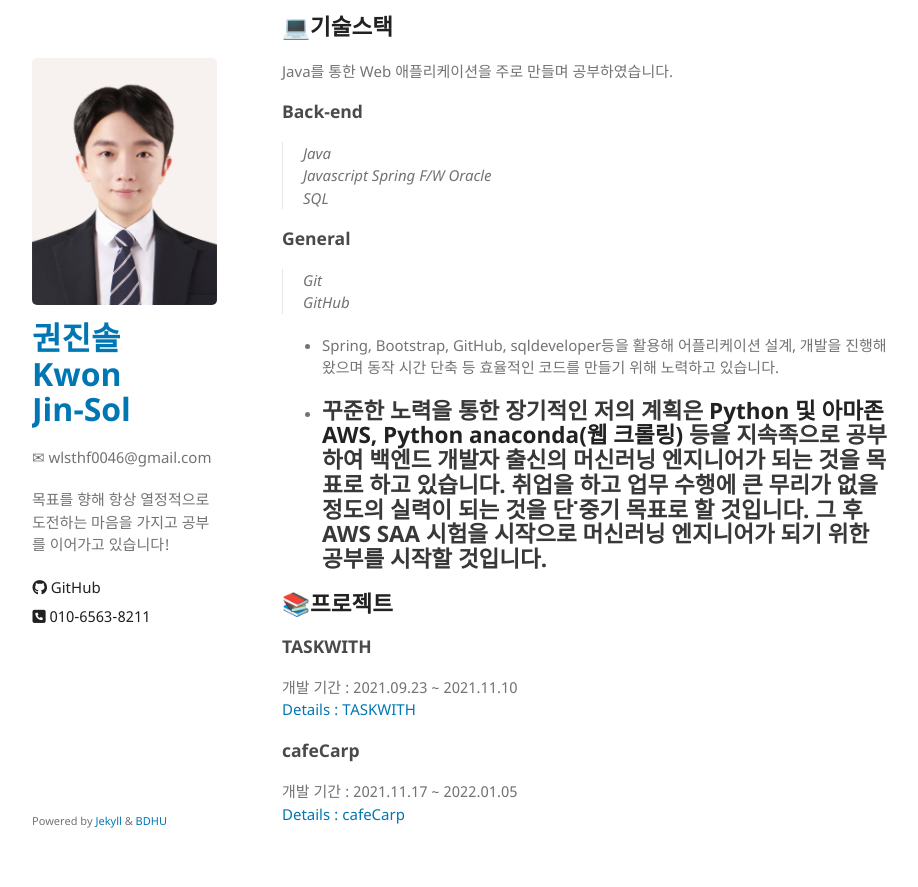
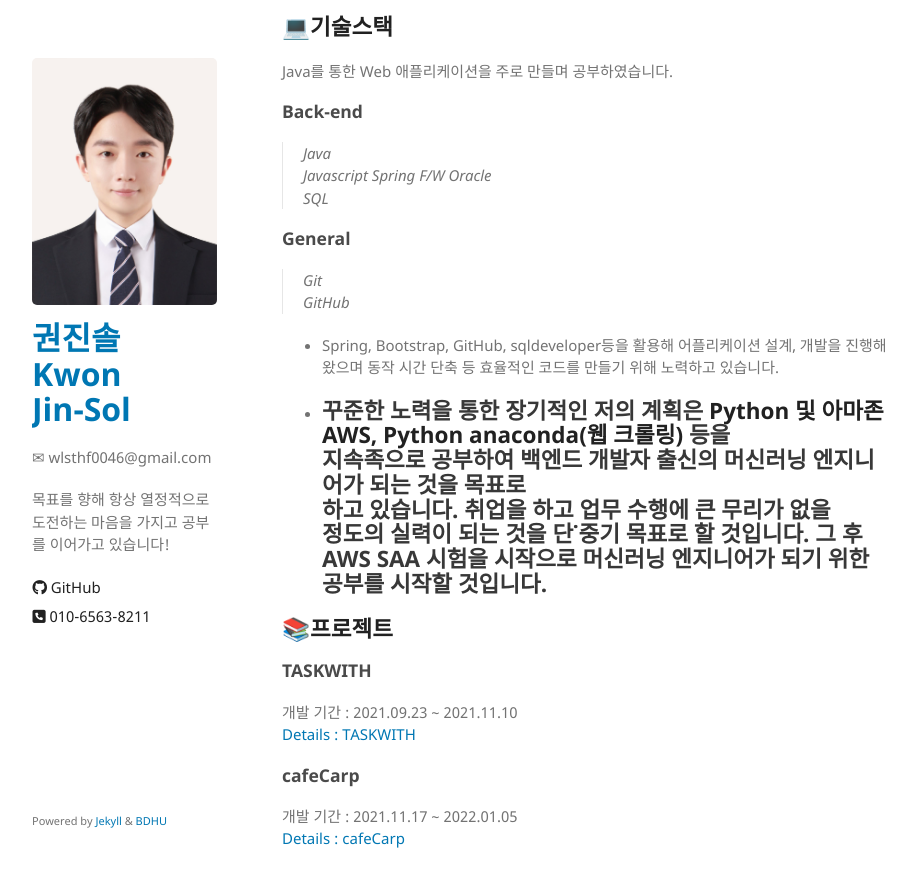
Before and after one commit to JinSolKwon/JinSolKwon-jinsolkwon.github.io, a Jekyll site: the page built from index.md, in a window 1280 px wide and 900 px high, scrolled down 692 px. Shown: the top 887 px of the window, without its empty margins (178-1096 px from the left). Built offline with Jekyll 4.4.1, drawn with Linux system fonts in a browser that asks for light colours; our own code applies the rules of GitHub Pages for plain Markdown files.

```diff
--- a/index.md
+++ b/index.md
@@ -39,7 +39,7 @@ Java를 통한 Web 애플리케이션을 주로 만들며 공부하였습니다.
 
 - Spring, Bootstrap, GitHub, sqldeveloper등을 활용해 어플리케이션 설계, 개발을 진행해 왔으며 동작 시간 단축 등 효율적인 코드를 만들기 위해 노력하고 있습니다.
 
-- 꾸준한 노력을 통한 장기적인 저의 계획은 **Python 및 아마존 AWS, Python anaconda(웹 크롤링)** 등을 지속족으로 공부하여 백엔드 개발자 출신의 머신러닝 엔지니어가 되는 것을 목표로 하고 있습니다. 취업을 하고 업무 수행에 큰 무리가 없을 정도의 실력이 되는 것을 단˙중기 목표로 할 것입니다. 그 후 AWS SAA 시험을 시작으로 머신러닝 엔지니어가 되기 위한 공부를 시작할 것입니다.
+- 꾸준한 노력을 통한 장기적인 저의 계획은 **Python 및 아마존 AWS, Python anaconda(웹 크롤링)** 등을<br> 지속족으로 공부하여 백엔드 개발자 출신의 머신러닝 엔지니어가 되는 것을 목표로<br> 하고 있습니다. 취업을 하고 업무 수행에 큰 무리가 없을<br> 정도의 실력이 되는 것을 단˙중기 목표로 할 것입니다. 그 후 AWS SAA 시험을 시작으로 머신러닝 엔지니어가 되기 위한 공부를 시작할 것입니다.
 ---
 
 ## **📚프로젝트**
```
